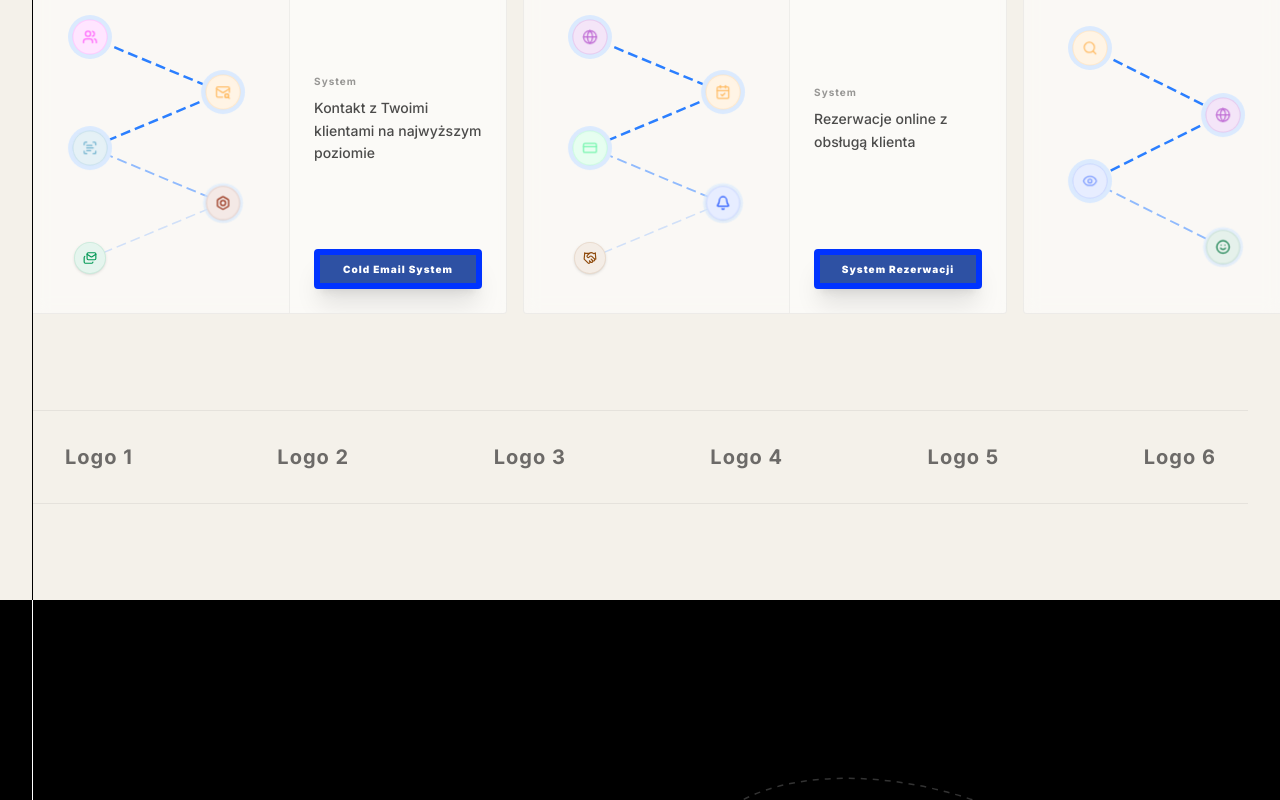
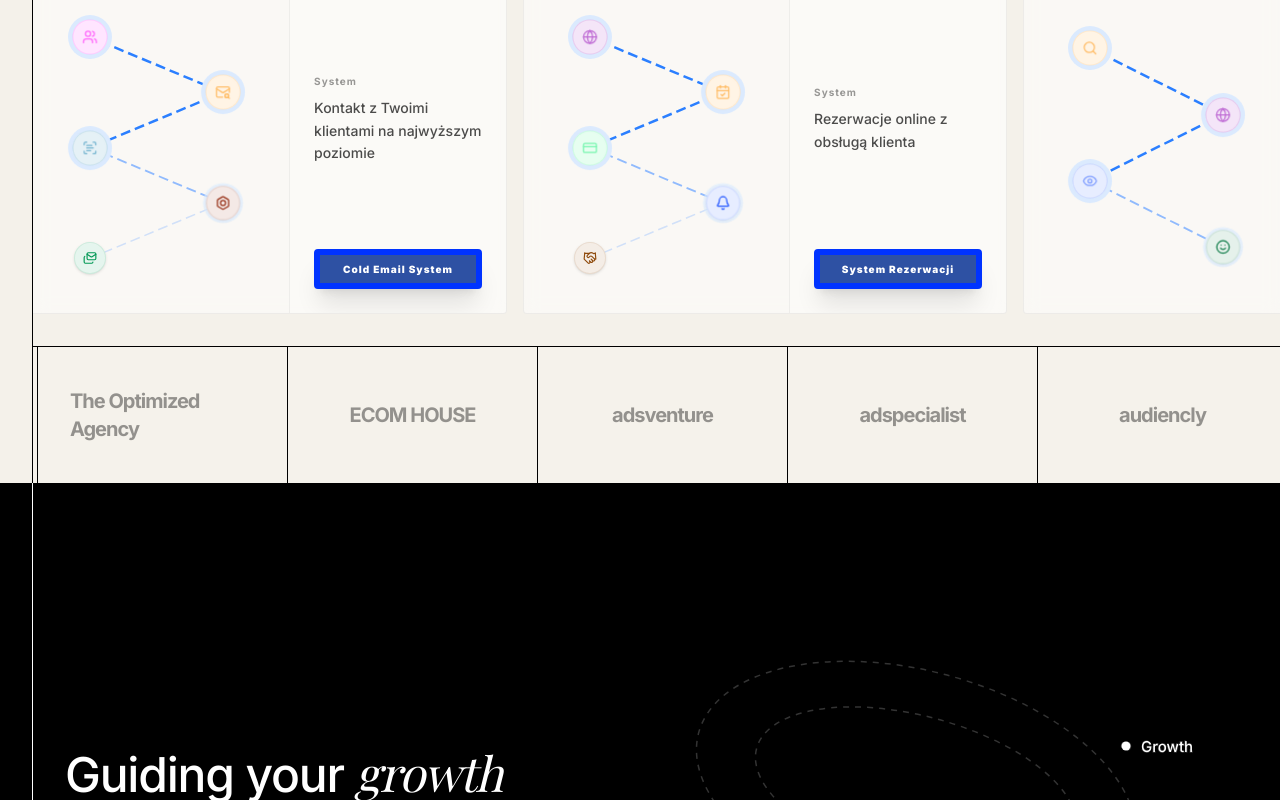
Before and after one commit to szymonr-biznes/szymon-rajski, a Next.js app: page / in a window 1280 px wide. Shown: the part 2213-3013 px from the top of the page. Built offline with nearby package versions, Linux system fonts and the light colour scheme; a web font is replaced by a local one.

Commit message:
feat second carousell

```diff
--- a/components/usage-gallery.tsx
+++ b/components/usage-gallery.tsx
@@ -10,7 +10,7 @@ export function UsageGallery() {
   return (
     <section className="bg-[#F4F1EA] relative overflow-hidden">
       <div className="absolute top-0 left-3 lg:left-8 right-0 border-t border-black" />
-      <div className="w-[calc(100%-24px)] lg:w-[calc(100%-64px)] mx-3 lg:mx-8 py-24 border-l border-black relative">
+      <div className="w-[calc(100%-24px)] lg:w-[calc(100%-64px)] mx-3 lg:mx-8 pt-24 pb-0 border-l border-black relative">
 
         <div className="flex flex-col md:flex-row justify-between items-end mb-16 gap-6 px-6 lg:px-8">
           <h2 className="text-4xl md:text-5xl font-medium tracking-tight text-foreground max-w-2xl leading-[1.1]">
@@ -51,7 +51,7 @@ export function UsageGallery() {
                   </div>
 
                   {/* Description Area */}
-                  <div className="w-[50%] md:w-[45%] p-3 md:p-6 flex flex-col border-l border-black/5 bg-white/20">
+                  <div className="w-[40%] md:w-[45%] p-3 md:p-6 flex flex-col border-l border-black/5 bg-white/20">
                     <div className="flex-1 flex flex-col justify-center">
                       <p className="text-[8px] md:text-[10px] tracking-widest text-black/40 font-bold mb-1 md:mb-2">System</p>
                       <p className="text-[10px] md:text-sm text-black/70 leading-relaxed font-medium">
@@ -72,11 +72,30 @@ export function UsageGallery() {
           </div>
         </div>
 
-        {/* Logos band */}
-        <div className="mt-24 border-t border-b border-black/10 py-8 flex flex-wrap justify-between items-center gap-8 opacity-60 grayscale px-6 lg:px-8">
-          {['Logo 1', 'Logo 2', 'Logo 3', 'Logo 4', 'Logo 5', 'Logo 6'].map((logo, idx) => (
-            <div key={idx} className="text-xl font-bold tracking-wider">{logo}</div>
-          ))}
+        <div className="relative overflow-hidden -mr-3 lg:-mr-8 border-t border-black mt-8 bg-white/5">
+          <style>
+            {`
+              @keyframes scroll-reverse {
+                from { transform: translateX(-50%); }
+                to { transform: translateX(0); }
+              }
+              .animate-infinite-scroll-reverse {
+                animation: scroll-reverse 40s linear infinite;
+              }
+            `}
+          </style>
+          <div className="flex animate-infinite-scroll-reverse w-max">
+            {[...["ECOM HOUSE", "adsventure", "adspecialist", "audiencly", "beilmann", "The Optimized Agency"], ...["ECOM HOUSE", "adsventure", "adspecialist", "audiencly", "beilmann", "The Optimized Agency"]].map((brand, idx) => (
+              <div
+                key={idx}
+                className="flex-shrink-0 w-[250px] px-8 py-10 flex items-center justify-center border-r border-black"
+              >
+                <span className="text-xl font-bold tracking-tighter text-black/40 grayscale hover:grayscale-0 transition-all duration-300">
+                  {brand}
+                </span>
+              </div>
+            ))}
+          </div>
         </div>
 
       </div>
```
